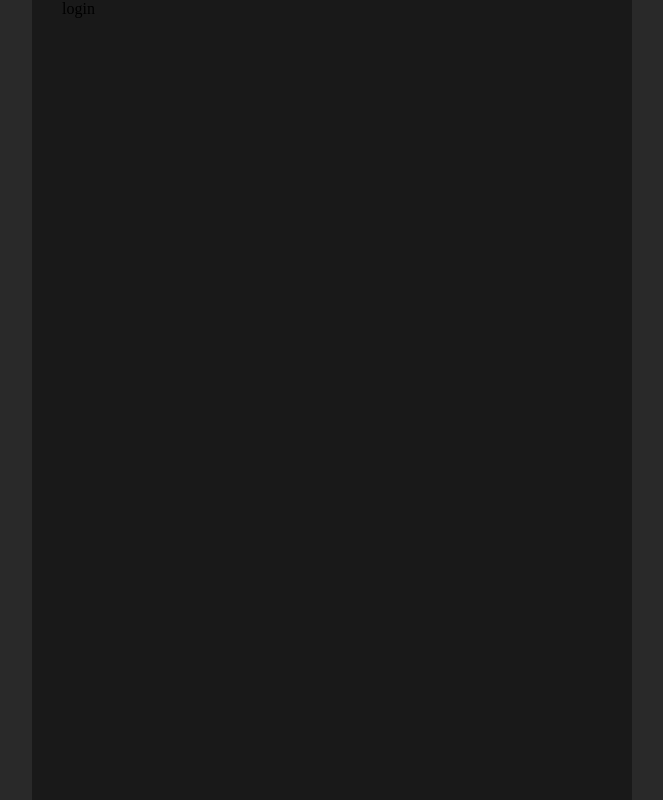
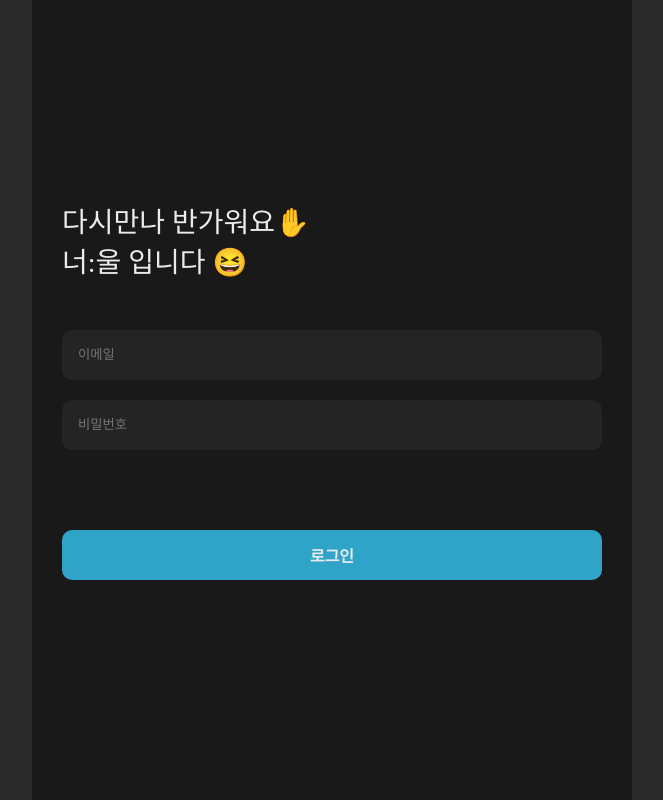
Before and after one commit to GHooN99/neoul-client, a Next.js app: page /login in a window 1280 px wide. Shown: the whole page, without its empty margins (308-971 px from the left). Built offline with nearby package versions, Linux system fonts and the light colour scheme; a web font is replaced by a local one.

Commit message:
feat: 로그인 페이지 초기 퍼블리싱 구현

```diff
--- a/src/pages/login.tsx
+++ b/src/pages/login.tsx
@@ -1,7 +1,8 @@
 import type { NextPage } from "next";
+import ScreenLogin from "@features/auth/screen/ScreenLogin";
 
 const LoginPage: NextPage = () => {
-  return <div>login</div>;
+  return <ScreenLogin />;
 };
 
 export default LoginPage;
--- /dev/null
+++ b/src/root.features/auth/screen/ScreenLogin.tsx
@@ -0,0 +1,39 @@
+import styled from "styled-components";
+import { Button } from "@components/Button";
+import { Input } from "@components/Input";
+import { Typography } from "@components/Typography";
+
+const ScreenLogin = () => {
+  return (
+    <StyledWrapper>
+      <div className="greeting-message-wrapper">
+        <Typography variant="h2">다시만나 반가워요✋</Typography>
+        <Typography variant="h2">너:울 입니다 😆 </Typography>
+      </div>
+      <form
+        onSubmit={(event) => event.preventDefault()}
+        className="input-group"
+      >
+        <Input fullWidth type="email" placeholder="이메일" />
+        <Input fullWidth type="password" placeholder="비밀번호" />
+        <Button type="submit" fullWidth>
+          로그인
+        </Button>
+      </form>
+    </StyledWrapper>
+  );
+};
+
+export default ScreenLogin;
+
+const StyledWrapper = styled.section`
+  .greeting-message-wrapper {
+    padding: 200px 0 50px;
+  }
+  & input {
+    margin-bottom: 20px;
+  }
+  button {
+    margin-top: 60px;
+  }
+`;
```
